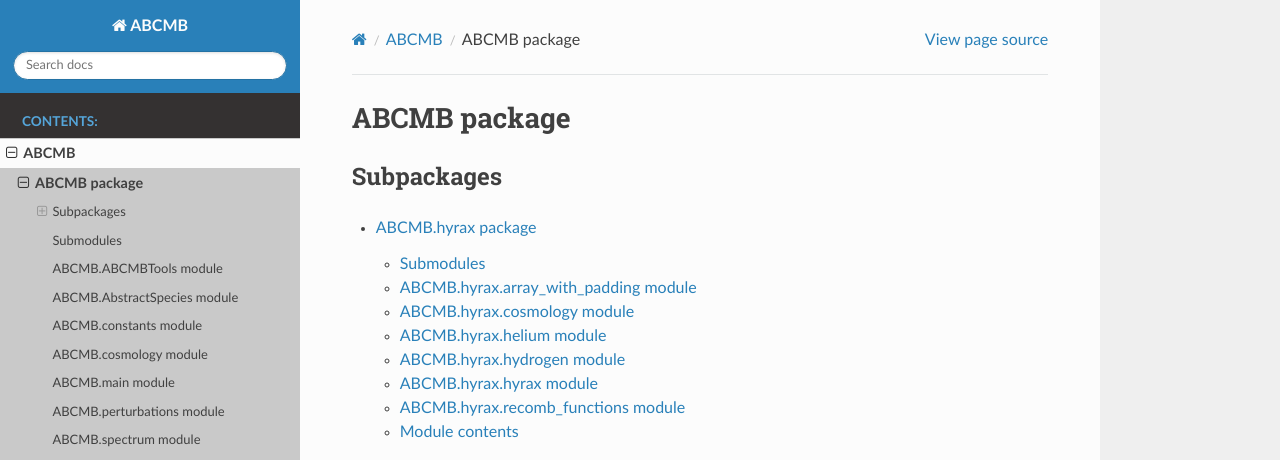
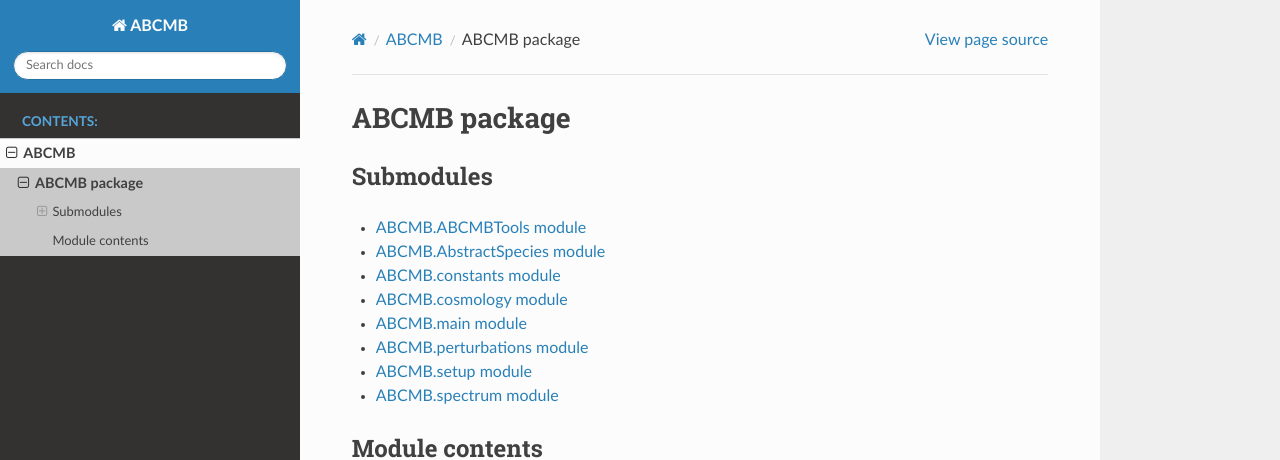
Before and after one commit to mshettyFE/ABCMB, a Sphinx documentation site: the page built from docs/ABCMB.rst, in a window 1280 px wide and 1400 px high. Shown: the top 460 px of the window. Built offline with Sphinx 7.4.7 and the Read the Docs theme 3.1.0, drawn with Linux system fonts in a browser that asks for light colours; some of the changed text lies outside the part shown.

Commit message:
no more hyrex docs

```diff
--- a/docs/ABCMB.hyrax.rst
+++ /dev/null
@@ -1,61 +0,0 @@
-ABCMB.hyrax package
-===================
-
-Submodules
-----------
-
-ABCMB.hyrax.array\_with\_padding module
----------------------------------------
-
-.. automodule:: ABCMB.hyrax.array_with_padding
-   :members:
-   :show-inheritance:
-   :undoc-members:
-
-ABCMB.hyrax.cosmology module
-----------------------------
-
-.. automodule:: ABCMB.hyrax.cosmology
-   :members:
-   :show-inheritance:
-   :undoc-members:
-
-ABCMB.hyrax.helium module
--------------------------
-
-.. automodule:: ABCMB.hyrax.helium
-   :members:
-   :show-inheritance:
-   :undoc-members:
-
-ABCMB.hyrax.hydrogen module
----------------------------
-
-.. automodule:: ABCMB.hyrax.hydrogen
-   :members:
-   :show-inheritance:
-   :undoc-members:
-
-ABCMB.hyrax.hyrax module
-------------------------
-
-.. automodule:: ABCMB.hyrax.hyrax
-   :members:
-   :show-inheritance:
-   :undoc-members:
-
-ABCMB.hyrax.recomb\_functions module
-------------------------------------
-
-.. automodule:: ABCMB.hyrax.recomb_functions
-   :members:
-   :show-inheritance:
-   :undoc-members:
-
-Module contents
----------------
-
-.. automodule:: ABCMB.hyrax
-   :members:
-   :show-inheritance:
-   :undoc-members:
--- a/docs/ABCMB.rst
+++ b/docs/ABCMB.rst
@@ -1,72 +1,20 @@
 ABCMB package
 =============
 
-Subpackages
------------
+Submodules
+----------
 
 .. toctree::
    :maxdepth: 4
 
-   ABCMB.hyrax
-
-Submodules
-----------
-
-ABCMB.ABCMBTools module
------------------------
-
-.. automodule:: ABCMB.ABCMBTools
-   :members:
-   :show-inheritance:
-   :undoc-members:
-
-ABCMB.AbstractSpecies module
-----------------------------
-
-.. automodule:: ABCMB.AbstractSpecies
-   :members:
-   :show-inheritance:
-   :undoc-members:
-
-ABCMB.constants module
-----------------------
-
-.. automodule:: ABCMB.constants
-   :members:
-   :show-inheritance:
-   :undoc-members:
-
-ABCMB.cosmology module
-----------------------
-
-.. automodule:: ABCMB.cosmology
-   :members:
-   :show-inheritance:
-   :undoc-members:
-
-ABCMB.main module
------------------
-
-.. automodule:: ABCMB.main
-   :members:
-   :show-inheritance:
-   :undoc-members:
-
-ABCMB.perturbations module
---------------------------
-
-.. automodule:: ABCMB.perturbations
-   :members:
-   :show-inheritance:
-   :undoc-members:
-
-ABCMB.spectrum module
----------------------
-
-.. automodule:: ABCMB.spectrum
-   :members:
-   :show-inheritance:
-   :undoc-members:
+   ABCMB.ABCMBTools
+   ABCMB.AbstractSpecies
+   ABCMB.constants
+   ABCMB.cosmology
+   ABCMB.main
+   ABCMB.perturbations
+   ABCMB.setup
+   ABCMB.spectrum
 
 Module contents
 ---------------
--- a/docs/index.rst
+++ b/docs/index.rst
@@ -9,7 +9,7 @@ ABCMB documentation
 ABCMB is a fully differentiable Boltzmann solver for the CMB.
 It computes the matter and CMB power spectra and includes effects
 like lensing, massive neutrinos, and a state-of-the-art treatment
-of the physics of recombination through the companion code HYRAX.
+of the physics of recombination through the companion code HyRex.
 
 
 .. toctree::
```
Also changed, not shown: docs/ABCMB.ABCMBTools.rst (added, +7 -0 lines), docs/ABCMB.AbstractSpecies.rst (added, +7 -0 lines), docs/ABCMB.constants.rst (added, +7 -0 lines), docs/ABCMB.cosmology.rst (added, +7 -0 lines), docs/ABCMB.main.rst (added, +7 -0 lines), docs/ABCMB.perturbations.rst (added, +7 -0 lines), docs/ABCMB.setup.rst (added, +7 -0 lines), docs/ABCMB.spectrum.rst (added, +7 -0 lines).
